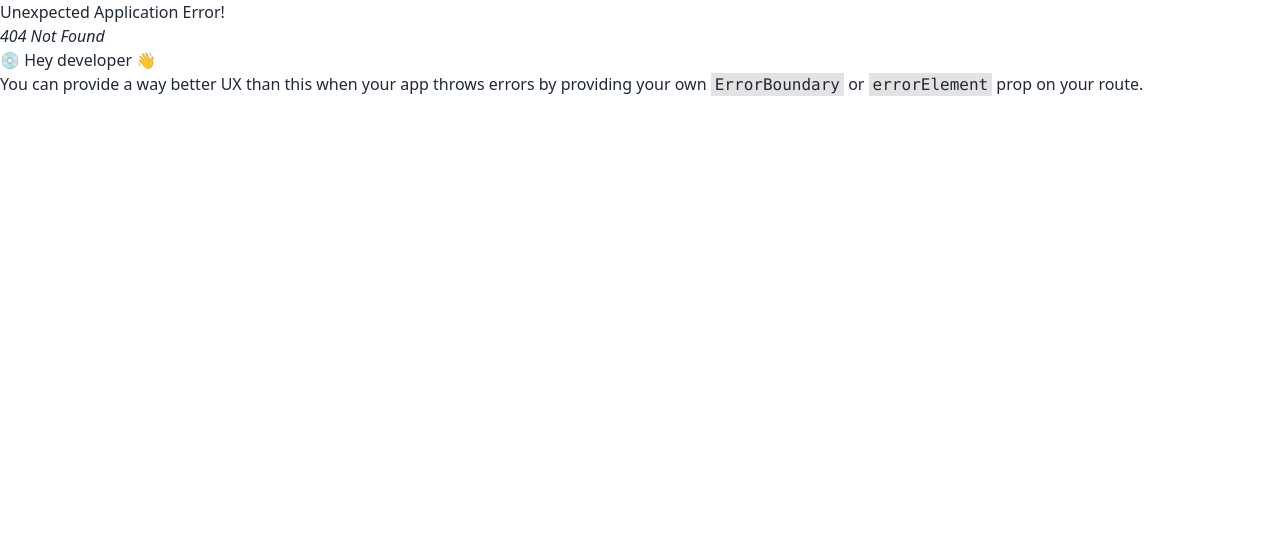
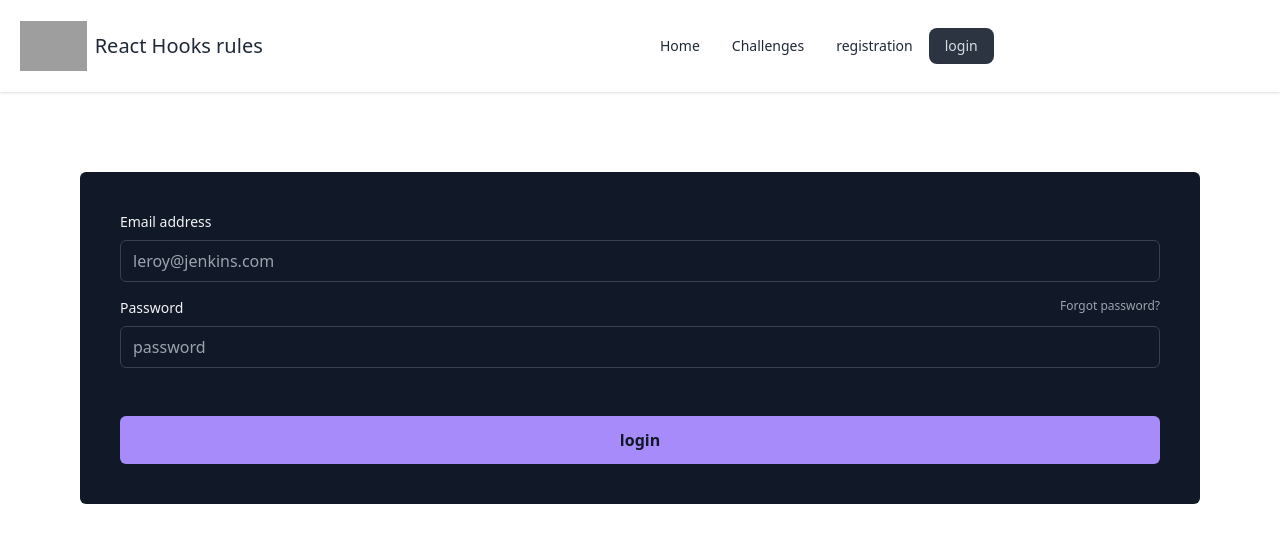
Before and after one commit to minhazapon/React-Hooks-Rules, a React (Vite) app: page /login in a window 1280 px wide. Before the commit this address had no page. Shown: the top 542 px of the page. Built offline with nearby package versions, Linux system fonts and the light colour scheme; grey boxes are pictures that could not be loaded.

Commit message:
added file

```diff
--- a/src/Nav.jsx
+++ b/src/Nav.jsx
@@ -8,6 +8,7 @@ function Nav() {
         <li><NavLink to='/'>Home</NavLink></li>
         <li><NavLink to='/challenges'>Challenges</NavLink></li>
         <li><NavLink to='/registration'>registration</NavLink></li>
+        <li><NavLink to='/login'>login</NavLink></li>
 
     </>
 
--- a/src/main.jsx
+++ b/src/main.jsx
@@ -10,6 +10,7 @@ import Root from './Root';
 import Home from './Home';
 import Challenges from './hooks/Challenges';
 import Registration from './registration/Registration';
+import Login from './registration/Login';
 
 const router = createBrowserRouter([
   {
@@ -28,6 +29,10 @@ const router = createBrowserRouter([
         path: "/registration",
         element: <Registration></Registration>,
       },
+      {
+        path: "/login",
+        element: <Login></Login>,
+      },
     ],
   },
 ]);
--- /dev/null
+++ b/src/registration/Login.jsx
@@ -0,0 +1,53 @@
+
+
+
+function Login() {
+    return (
+        <div className=" flex justify-center m-20 ">
+
+            <div className="flex flex-col w-full p-6 rounded-md sm:p-10 bg-gray-900 text-gray-100">
+
+                <form className="space-y-12">
+
+                    <div className="space-y-4">
+
+                        <div>
+                            <label htmlFor="email" className="block mb-2 text-sm">Email address</label>
+                            <input type="email"
+                                name="email"
+                                id="email"
+                                placeholder="leroy@jenkins.com"
+                                required
+                                className="w-full px-3 py-2 border rounded-md border-gray-700 bg-gray-900 text-gray-100" />
+                        </div>
+
+                        <div>
+                            <div className="flex justify-between mb-2">
+                                <label htmlFor="password" className="text-sm">Password</label>
+                                <a rel="noopener noreferrer" href="#" className="text-xs hover:underline text-gray-400">Forgot password?</a>
+                            </div>
+                            <input type="password"
+                                name="password"
+                                id="password"
+                                required
+                                placeholder="password"
+                                className="w-full px-3 py-2 border rounded-md border-gray-700 bg-gray-900 text-gray-100" />
+                        </div>
+
+                    </div>
+
+
+                    <div className="space-y-2">
+                        <div>
+                            <input type="submit" className="w-full px-8 py-3 font-semibold rounded-md bg-violet-400 text-gray-900" value="login" />
+                        </div>
+                    </div>
+
+                </form>
+            </div>
+
+        </div>
+    )
+}
+
+export default Login
```
